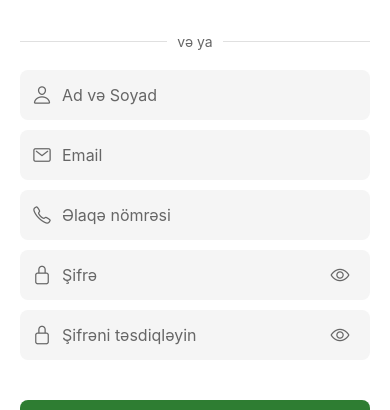
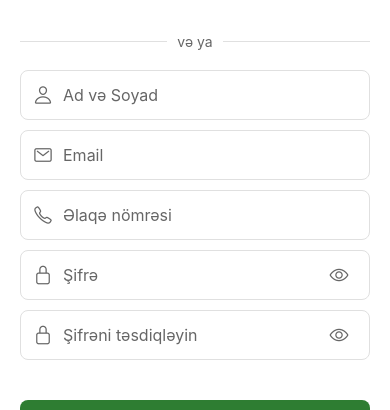
Before and after one commit to zulfuqarov/KendBox, a React Native app: screen /Register in a window 390 px wide. Shown: the part 234-644 px from the top of the page. Built offline with nearby package versions, Linux system fonts and the light colour scheme.

Commit message:
upgrade regitserscrrens input

```diff
--- a/screen/RegisterScreen.jsx
+++ b/screen/RegisterScreen.jsx
@@ -354,11 +354,13 @@ const styles = StyleSheet.create({
     inputContainer: {
         flexDirection: 'row',
         alignItems: 'center',
-        backgroundColor: '#F5F5F5',
+        backgroundColor: '#FFFFFF',
         borderRadius: 8,
         marginBottom: 10,
         paddingHorizontal: 12,
         height: 50,
+        borderWidth: 1,
+        borderColor: '#E0E0E0',
     },
     inputIcon: {
         marginRight: 10,
```
